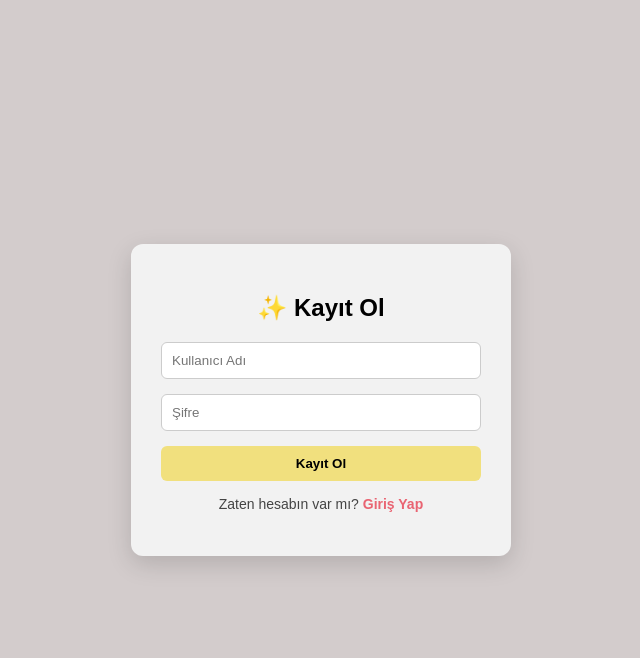
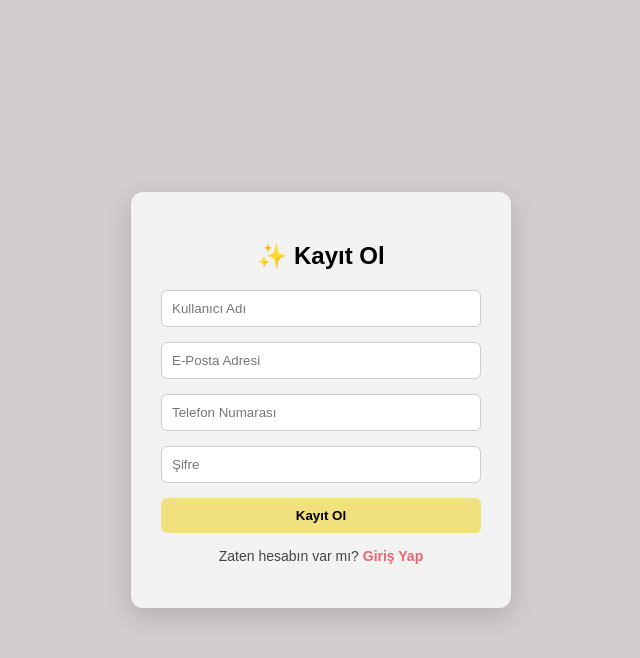
Before and after one commit to ozlemcan5/dizi_film_webapp, a Flask app: page /register in a window 1280 px wide. Shown: the top 658 px of the page, without its empty margins (319-959 px from the left). Run offline with Flask 3, Linux system fonts and the light colour scheme.

Commit message:
Update register.html

```diff
--- a/templates/register.html
+++ b/templates/register.html
@@ -26,6 +26,8 @@
         {% endwith %}
         <form method="POST">
             <input type="text" name="username" placeholder="Kullanıcı Adı" required>
+            <input type="email" name="email" placeholder="E-Posta Adresi">
+            <input type="text" name="phone" placeholder="Telefon Numarası">
             <input type="password" name="password" placeholder="Şifre" required>
             <button type="submit">Kayıt Ol</button>
         </form>
```
